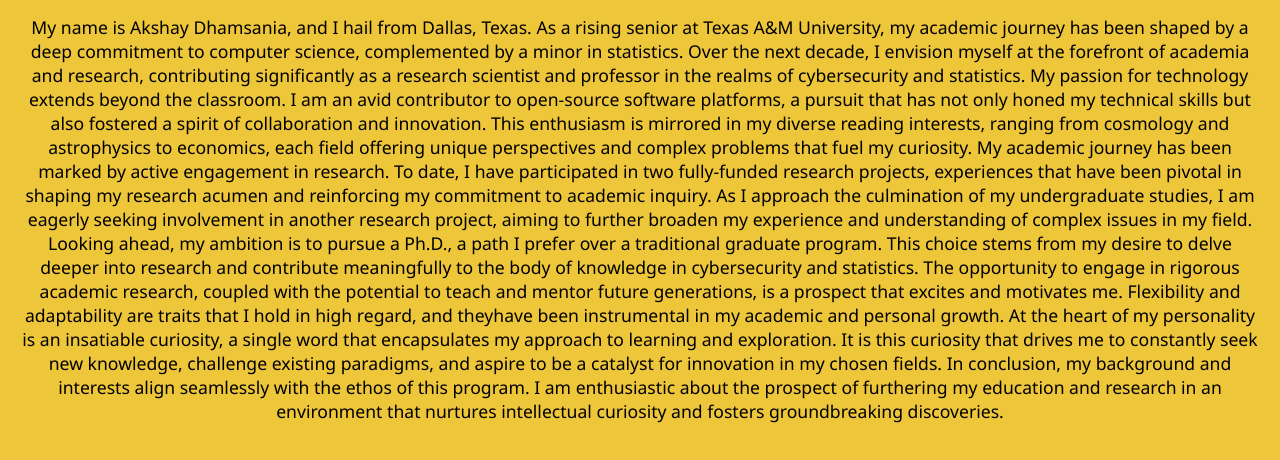
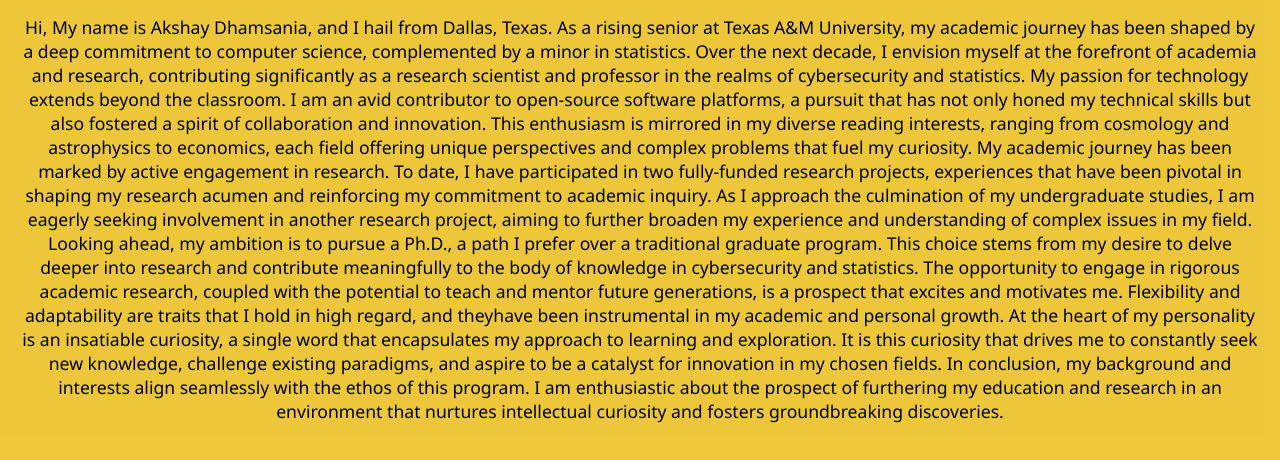
Before and after one commit to akshayDham/Personal_Website, a website: page index.html in a window 1280 px wide. Shown: the part 583-1043 px from the top of the page. Drawn offline with Linux system fonts and the light colour scheme.

Commit message:
Update index.html

```diff
--- a/index.html
+++ b/index.html
@@ -117,7 +117,7 @@
             <a href="https://discord.gg/mlspace-the-machine-learning-community-736298460231499817" target="_blank"><i class="fab fa-discord"></i></a>
             <a href="https://cash.app/$AkshayDhamsania" target="_blank"><i class="fas fa-dollar-sign"></i></a>
         </div>
-        <p>My name is Akshay Dhamsania, and I hail from Dallas, Texas. As a rising senior at Texas A&M University, my academic journey has been shaped by a deep commitment
+        <p>Hi, My name is Akshay Dhamsania, and I hail from Dallas, Texas. As a rising senior at Texas A&M University, my academic journey has been shaped by a deep commitment
             to computer science, complemented by a minor in statistics. Over the next decade, I envision myself at the forefront of academia and research, contributing
              significantly as a research scientist and professor in the realms of cybersecurity and statistics. My passion for technology extends beyond the classroom. I am an avid contributor
               to open-source software platforms, a pursuit that has not only honed my technical skills but also fostered a spirit of collaboration and innovation. This enthusiasm is mirrored in my diverse reading interests,
```
